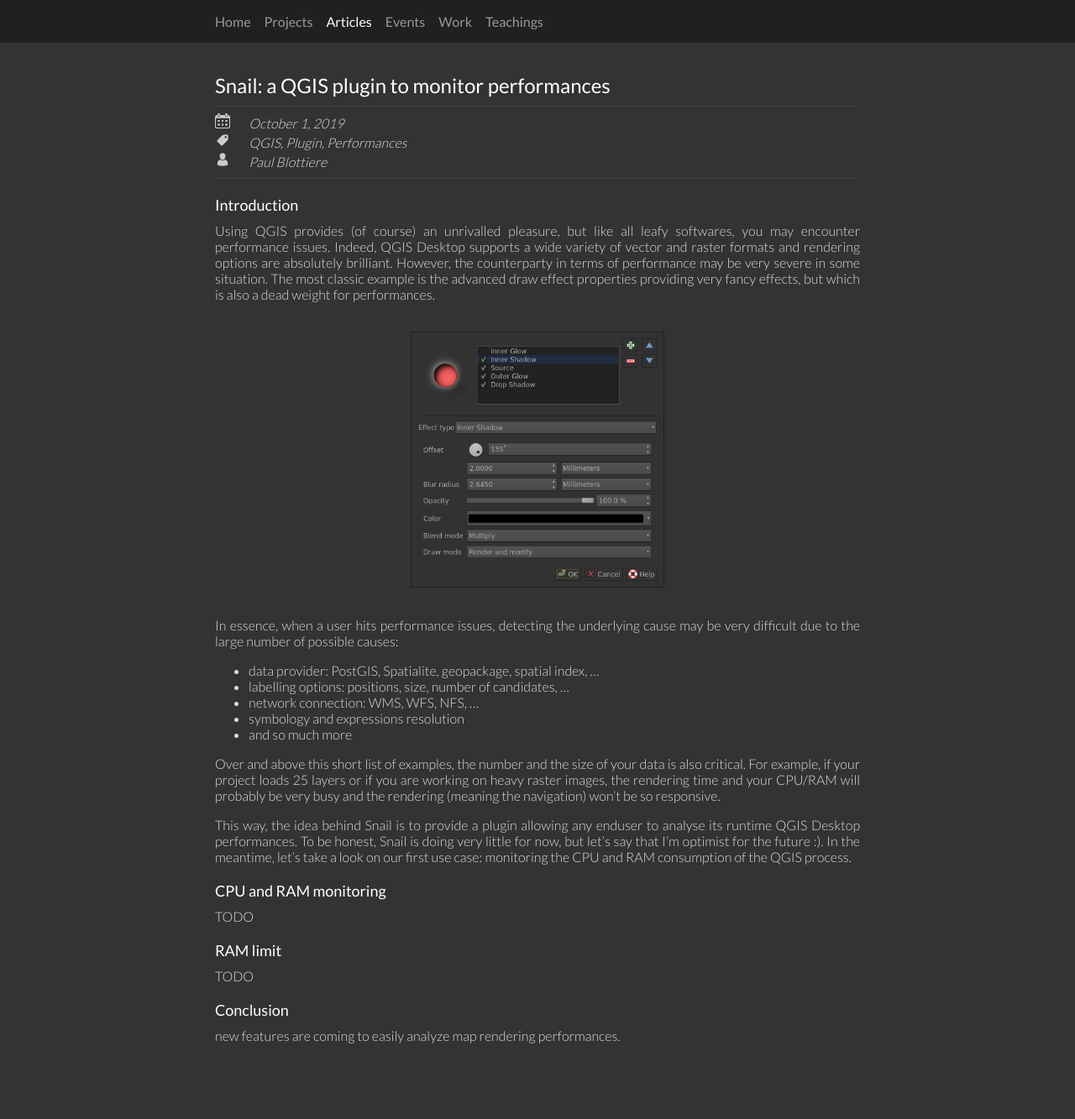
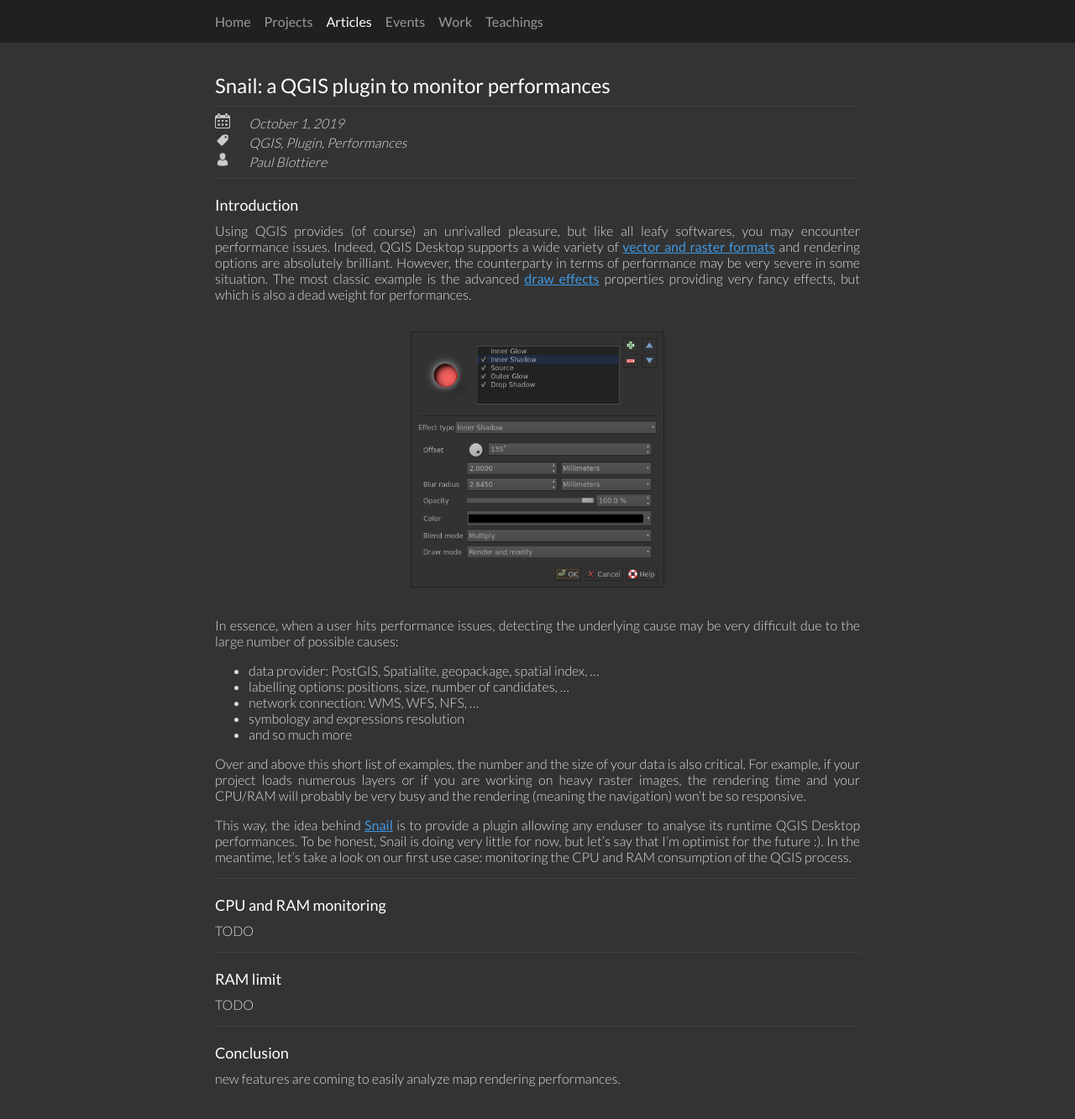
Before and after one commit to pblottiere/pblottiere.github.io, a Jekyll site: the page built from _posts/2019-10-01-snailv101.md, in a window 1280 px wide and 1367 px high. Shown: the top 1333 px of the window at 84% size. Built offline with Jekyll 4.4.1, drawn with Linux system fonts in a browser that asks for light colours; comment, search, counter and statistics services are not loaded.

Commit message:
Add some links

```diff
--- a/_posts/2019-10-01-snailv101.md
+++ b/_posts/2019-10-01-snailv101.md
@@ -21,11 +21,14 @@ active: Articles
 
 Using QGIS provides (of course) an unrivalled pleasure, but like all leafy
 softwares, you may encounter performance issues. Indeed, QGIS Desktop supports
-a wide variety of vector and raster formats and rendering options are
-absolutely brilliant.  However, the counterparty in terms of performance may be
-very severe in some situation.  The most classic example is the advanced draw
-effect properties providing very fancy effects, but which is also a dead weight
-for performances.
+a wide variety of
+<a href="https://docs.qgis.org/3.4/en/docs/user_manual/managing_data_source/supported_data.html">vector and raster formats</a>
+and rendering options are absolutely brilliant.
+However, the counterparty in terms of performance may be very severe in some
+situation.  The most classic example is the advanced
+<a href="https://docs.qgis.org/3.4/en/docs/user_manual/working_with_vector/vector_properties.html#draw-effects">draw effects</a>
+properties providing very fancy effects, but which is also a dead weight for
+performances.
 
 <br/>
 ![Pie Chart]({{ site.baseurl }}/images/posts/snailv101/blur.png){:class="center-image" width="300px"}
@@ -41,25 +44,29 @@ may be very difficult due to the large number of possible causes:
 - and so much more
 
 Over and above this short list of examples, the number and the size of your data
-is also critical. For example, if your project loads 25 layers or if you are
+is also critical. For example, if your project loads numerous layers or if you are
 working on heavy raster images, the rendering time and your CPU/RAM will
 probably be very busy and the rendering (meaning the navigation) won't be so
 responsive.
 
-This way, the idea behind Snail is to provide a plugin allowing any enduser to
-analyse its runtime QGIS Desktop performances. To be honest, Snail is doing
-very little for now, but let's say that I'm optimist for the future :). In the
-meantime, let's take a look on our first use case: monitoring the CPU and RAM
-consumption of the QGIS process.
+This way, the idea behind <a href="https://plugins.qgis.org/plugins/snail/">Snail</a>
+is to provide a plugin allowing any enduser to analyse its runtime QGIS Desktop
+performances. To be honest, Snail is doing very little for now, but let's say
+that I'm optimist for the future :). In the meantime, let's take a look on our
+first use case: monitoring the CPU and RAM consumption of the QGIS process.
+<hr>
+
 
 ## CPU and RAM monitoring
 
 TODO
+<hr>
 
 
 ## RAM limit
 
 TODO
+<hr>
 
 
 ## Conclusion
```
